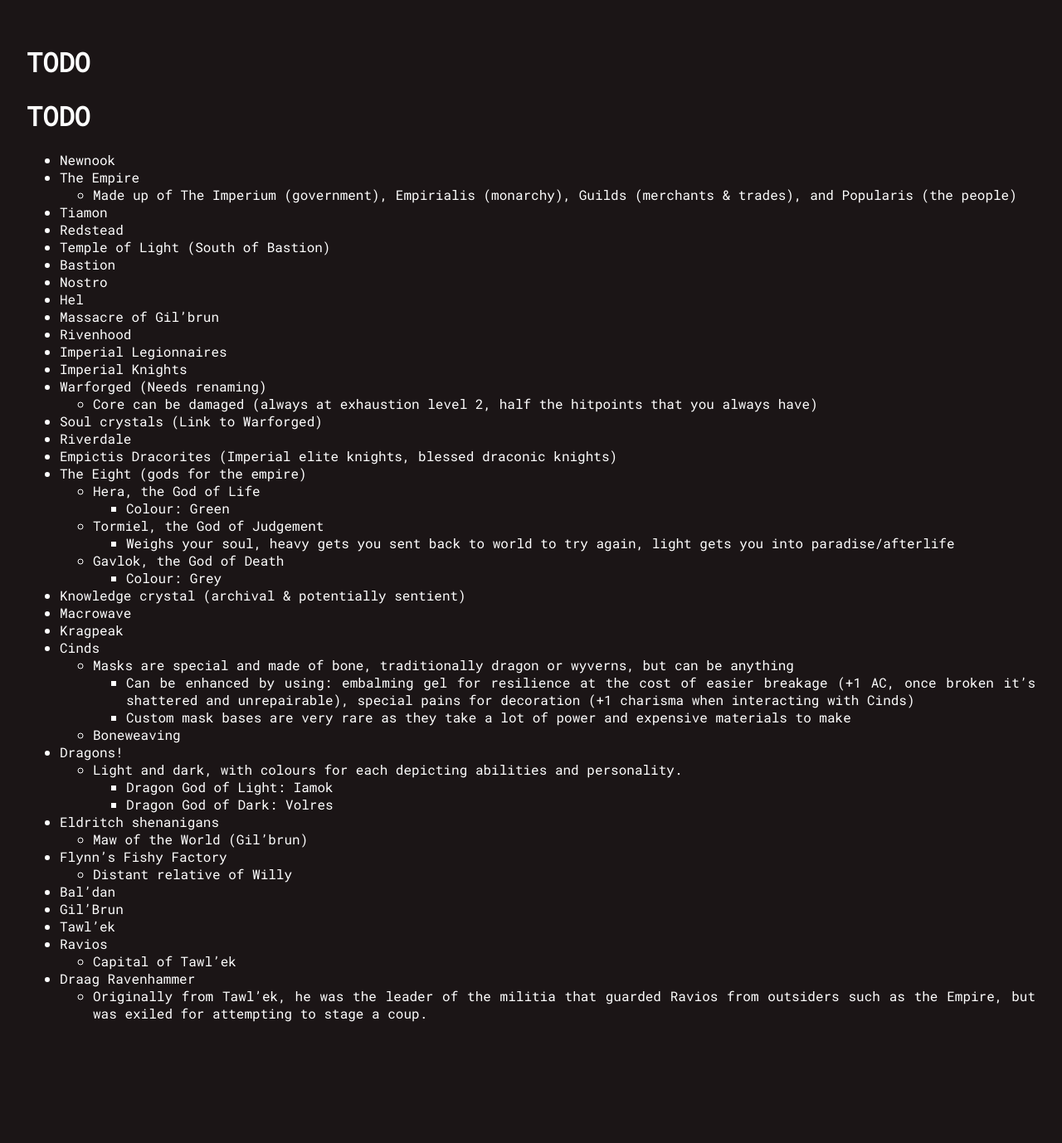
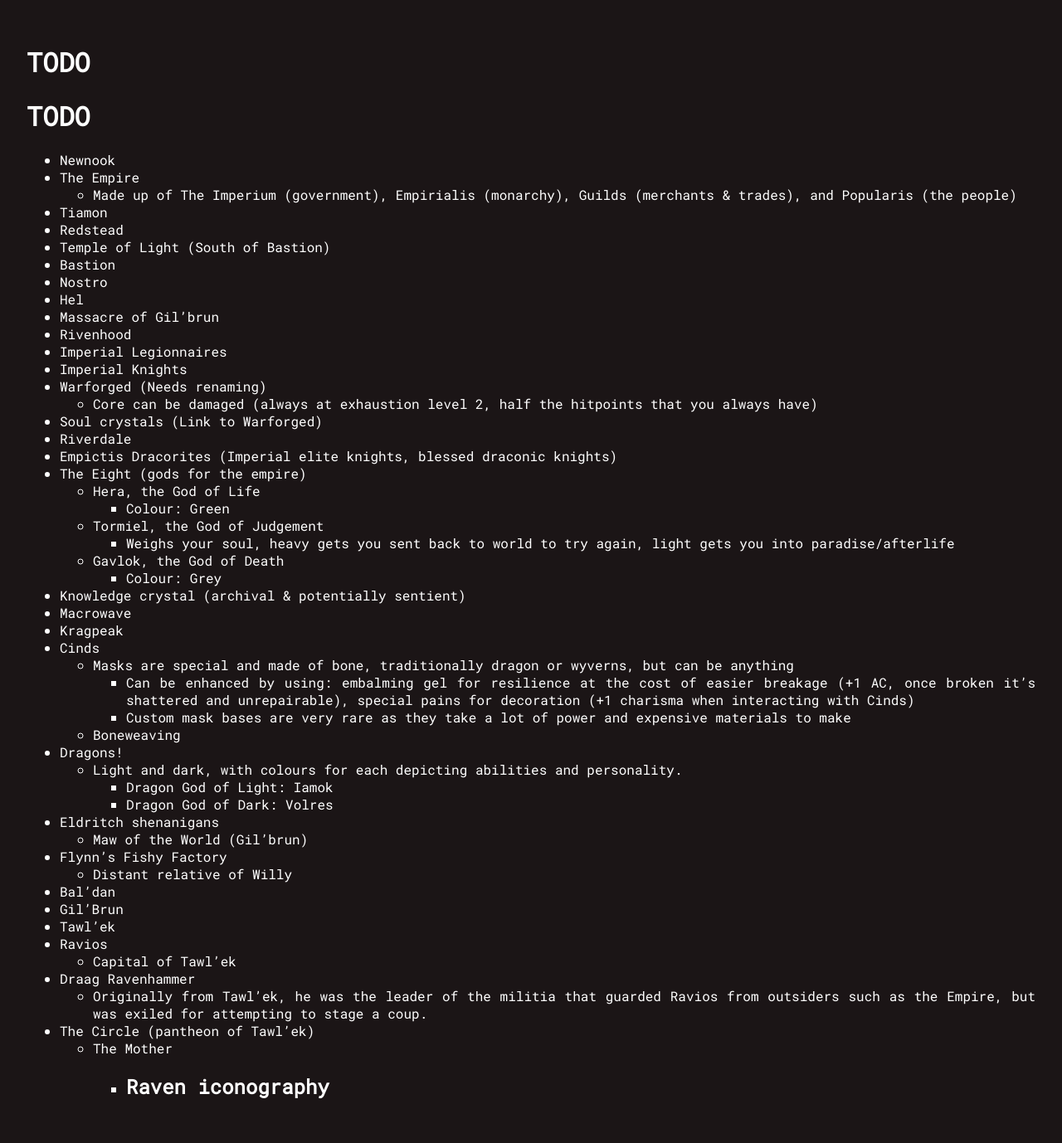
Before and after one commit to zuedev/eldragiir.guide, a Jekyll site: the page built from docs/_notes/todo.md, in a window 1280 px wide. Shown: the whole page at 83% size. Built offline with Jekyll 4.4.1, drawn with Linux system fonts in a browser that asks for light colours; our own code applies the rules of GitHub Pages for plain Markdown files; before the commit the page ends 1280 px from its top, so only the background shows below that.

Commit message:
fix config & update todo (tawlek)

```diff
--- a/docs/_config.yml
+++ b/docs/_config.yml
@@ -23,6 +23,3 @@ collections:
     output: true
   notes:
     output: true
-
-plugins:
-  - jekyll-last-modified-at
--- a/docs/_notes/todo.md
+++ b/docs/_notes/todo.md
@@ -48,3 +48,7 @@
   - Capital of Tawl'ek
 - Draag Ravenhammer
   - Originally from Tawl'ek, he was the leader of the militia that guarded Ravios from outsiders such as the Empire, but was exiled for attempting to stage a coup.
+- The Circle (pantheon of Tawl'ek)
+  - The Mother
+    - Raven iconography
+  -
```
